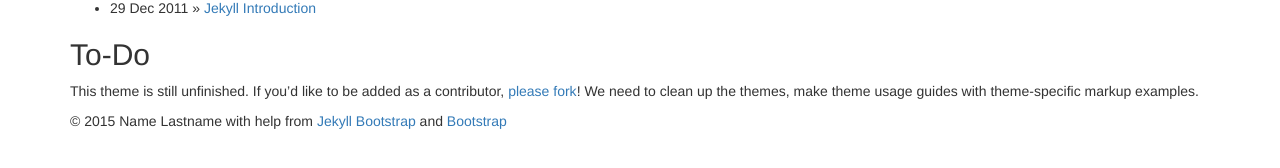
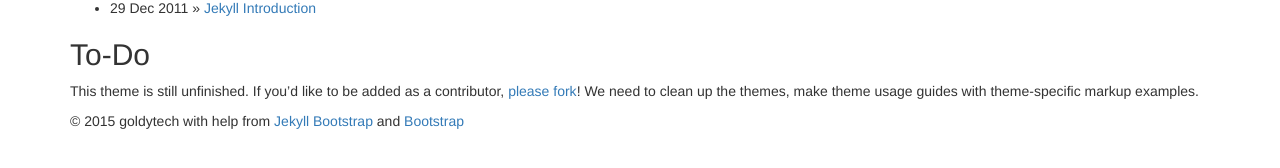
Before and after one commit to goldytech/goldytech.github.com, a Jekyll site: the page built from index.md, in a window 1280 px wide. Shown: the part 690-858 px from the top of the page. Built offline with Jekyll 4.4.1, drawn with Linux system fonts in a browser that asks for light colours; nearby versions of some CDN libraries; library files that are not in the unit come from our copies; part of the change alters nothing that is shown.

Commit message:
Config changes

```diff
--- a/_config.yml
+++ b/_config.yml
@@ -11,10 +11,10 @@ highlighter: pygments
 title : Jekyll Bootstrap
 tagline: Site Tagline
 author :
-  name : Name Lastname
-  email : blah@email.test
-  github : username
-  twitter : username
+  name : goldytech
+  email : afzal.qureshi@outlook.com
+  github : goldytech
+  twitter : goldytech
   feedburner : feedname
 
 # The production_url is only used when full-domain names are needed
@@ -25,7 +25,7 @@ author :
 # Else if you are pushing to username.github.io, replace with your username.
 # Finally if you are pushing to a GitHub project page, include the project name at the end.
 #
-production_url : http://username.github.io
+production_url : http://goldytech.github.io
 
 # All Jekyll-Bootstrap specific configurations are namespaced into this hash
 #
```
Also changed, not shown: 3 other files.
